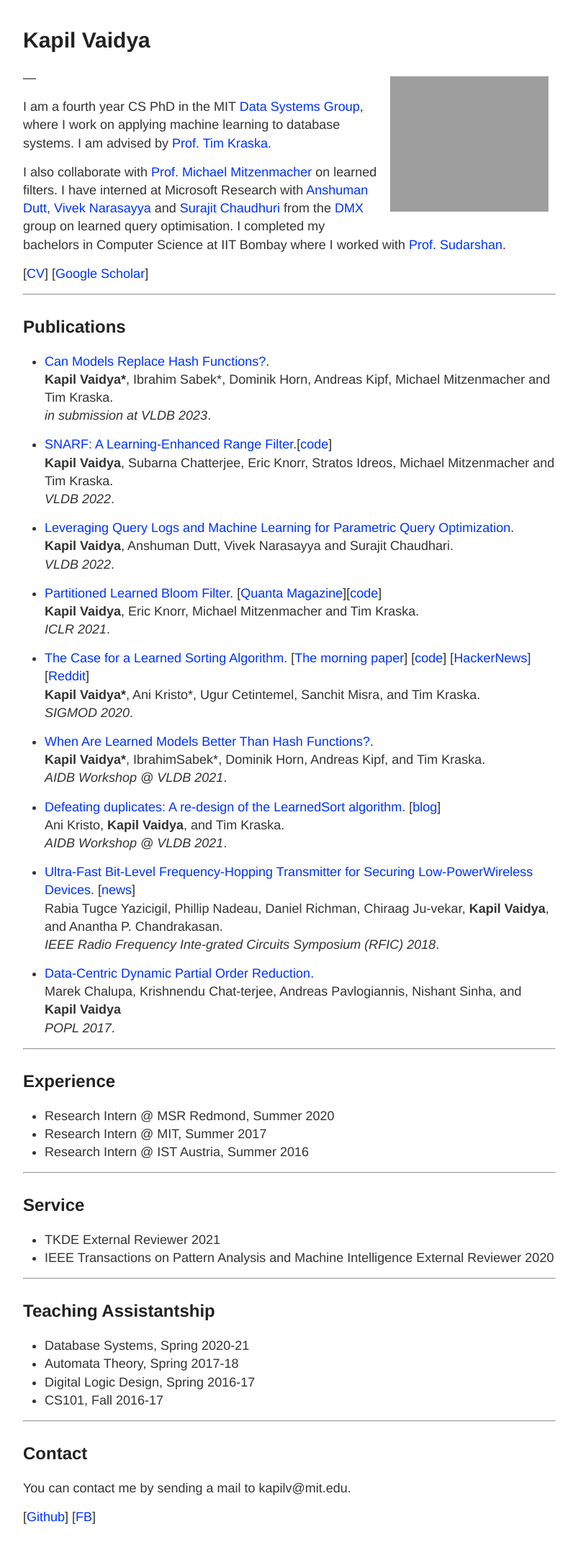
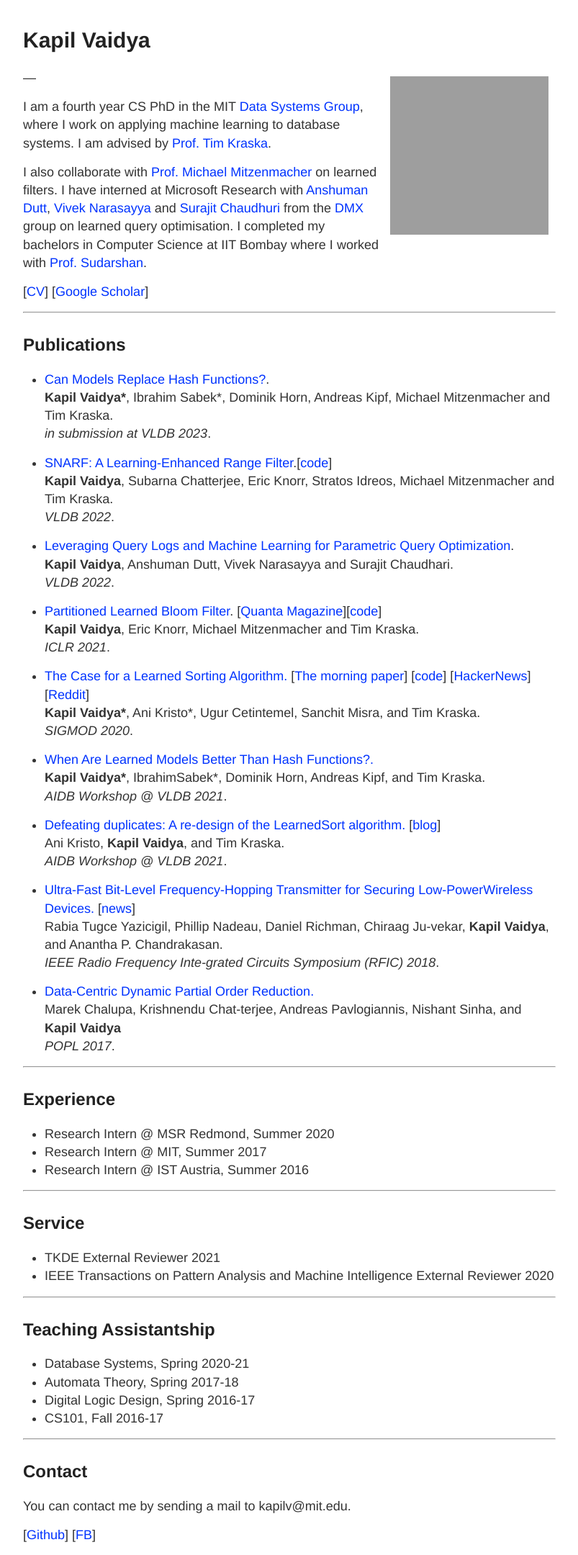
Before and after one commit to kapilvaidya24/kapilvaidya24.github.io, a Jekyll site: the page built from index.md, in a window 1280 px wide. Shown: the whole page at 72% size, without its empty margins (238-1041 px from the left). Built offline with Jekyll 4.4.1, drawn with Linux system fonts in a browser that asks for light colours; before the commit the page ends 2135 px from its top, so only the background shows below that; grey boxes are pictures that could not be loaded.

Commit message:
Update index.md

```diff
--- a/index.md
+++ b/index.md
@@ -5,7 +5,7 @@ description: stuff
 ---
 
 # Kapil Vaidya
-<img src="/static/new_haven.png" alt="Kapil" style="width: 220px; height: 188px; float: right; margin: 10px"/>
+<img src="/static/new_haven.png" alt="Kapil" style="width: 220px; height: 220px; float: right; margin: 10px"/>
 <!-- ![Kapil](/static/PXL_20210829_150802540.PORTRAIT.jpg) -->
 <!-- Screen Shot 2021-10-10 at 11.17.23 PM.png -->
 ---
```
